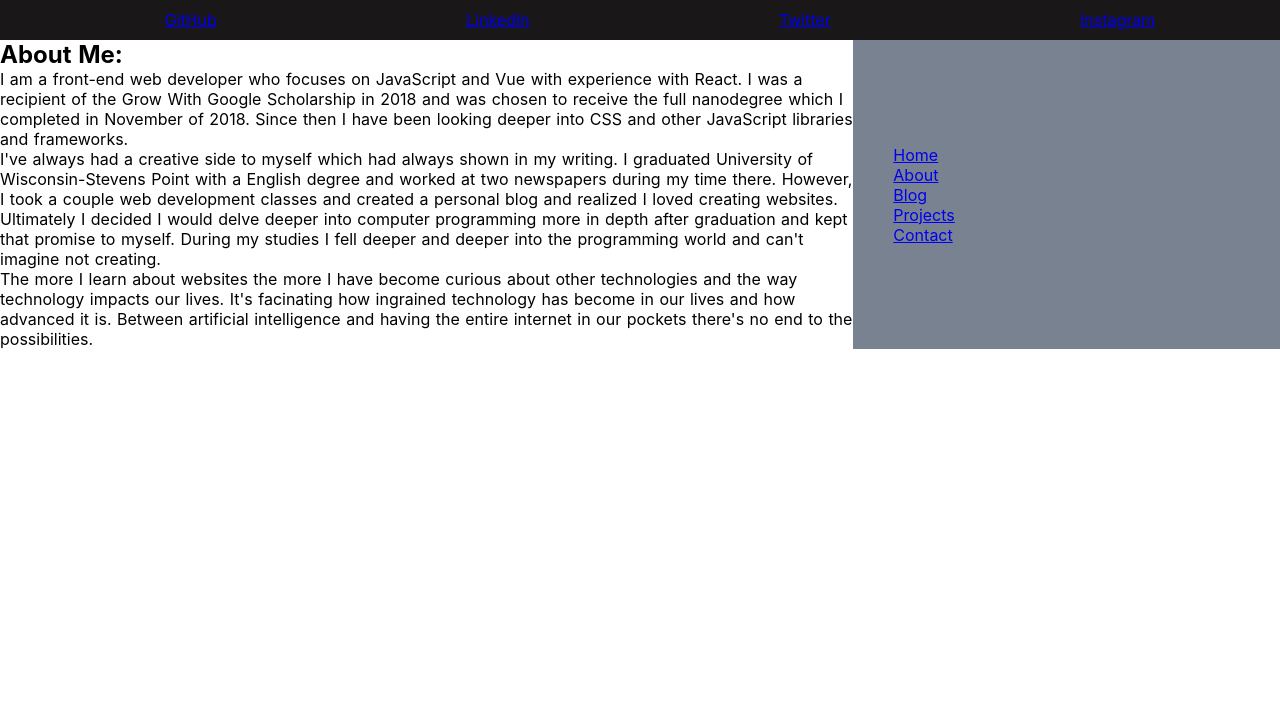
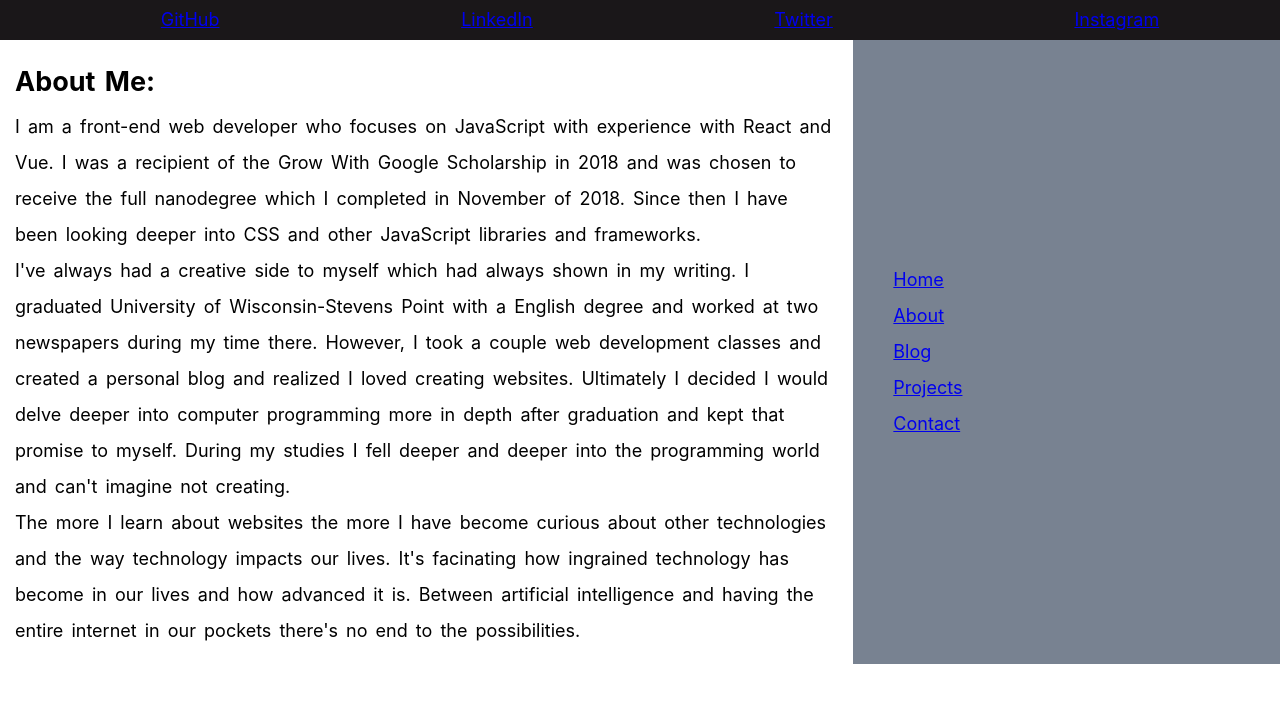
Before and after one commit to JennaKoslowski/vue-profile, a Nuxt app: page /about in a window 1280 px wide. Shown: the top 702 px of the page. Built offline with nearby package versions, Linux system fonts and the light colour scheme.

Commit message:
increase space between words and lines

```diff
--- a/layouts/default.vue
+++ b/layouts/default.vue
@@ -24,8 +24,9 @@
 html {
   font-family: 'Source Sans Pro', -apple-system, BlinkMacSystemFont, 'Segoe UI',
     Roboto, 'Helvetica Neue', Arial, sans-serif;
-  font-size: 16px;
-  word-spacing: 1px;
+  font-size: 18px;
+  word-spacing: 3px;
+  line-height: 2;
   -ms-text-size-adjust: 100%;
   -webkit-text-size-adjust: 100%;
   -moz-osx-font-smoothing: grayscale;
--- a/pages/about/index.vue
+++ b/pages/about/index.vue
@@ -1,7 +1,7 @@
 <template>
-<section>
+<section class= "aboutme">
     <h1>About Me:</h1>
-    <p> I am a front-end web developer who focuses on JavaScript and Vue with experience with React.
+    <p> I am a front-end web developer who focuses on JavaScript with experience with React and Vue.
         I was a recipient of the Grow With Google Scholarship in 2018 and was chosen to receive the full nanodegree
         which I completed in November of 2018. Since then I have been looking deeper into CSS and other JavaScript libraries and frameworks.</p>
     <p> I've always had a creative side to myself which had always shown in my writing.
@@ -17,7 +17,10 @@
 
 <style scoped>
     body {
-        background: #4c535e;
-        color: whitesmoke;
+        background: whitesmoke;
+        color: #4c535e;
+    }
+    .aboutme {
+        padding: 15px;
     }
 </style>
```
